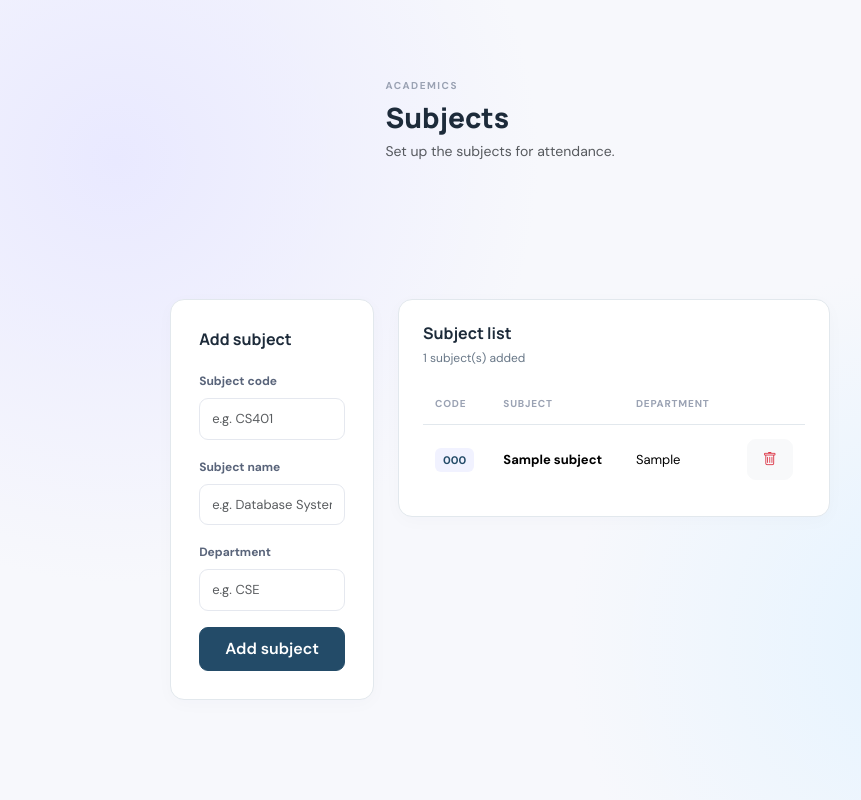
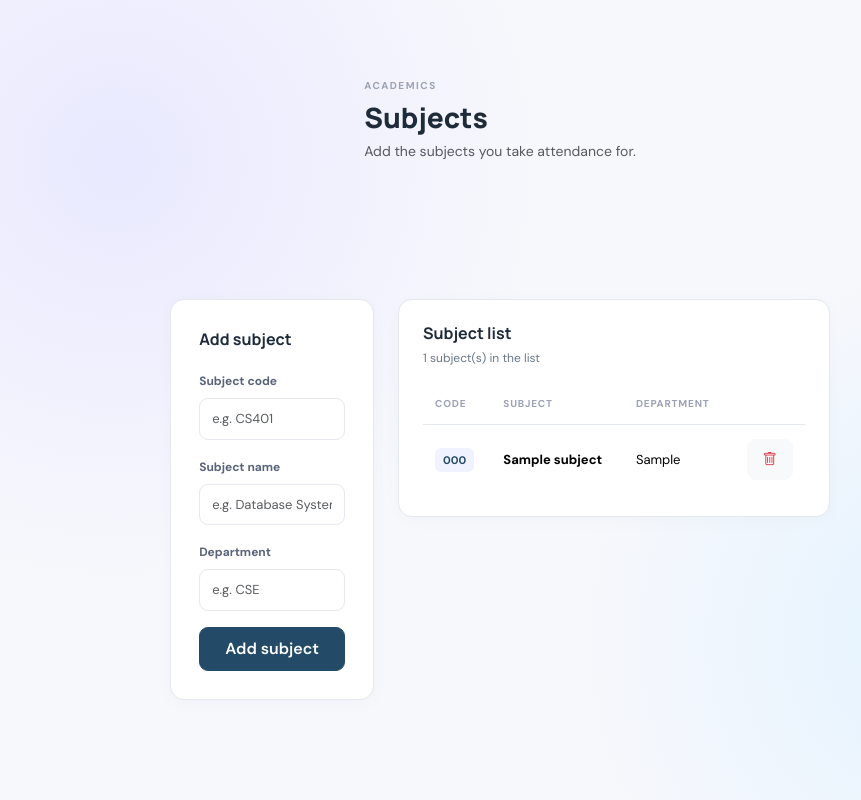
Before and after one commit to vasu925/Student-attendance-system-main, a Flask app: template templates/subjects.html in a window 1280 px wide. Shown: the whole page, without its empty margins (140-1001 px from the left). Run offline with Flask 3, Linux system fonts and the light colour scheme; the template is opened without the code that fills it: values that come from a table or form of the project are taken from there, others are empty; tables that the repository leaves empty hold one stand-in row (values such as "Sample post"); some libraries are stand-ins or nearby versions.

Commit message:
Polish interface wording for a clearer, more natural experience

```diff
--- a/templates/subjects.html
+++ b/templates/subjects.html
@@ -1,4 +1,4 @@
 {% extends "base.html" %}{% block title %}Subjects{% endblock %}{% block content %}
-<div class="page-heading"><div><p class="eyebrow">ACADEMICS</p><h1>Subjects</h1><p class="text-muted">Set up the subjects for attendance.</p></div></div>
+<div class="page-heading"><div><p class="eyebrow">ACADEMICS</p><h1>Subjects</h1><p class="text-muted">Add the subjects you take attendance for.</p></div></div>
 <div class="row g-4"><div class="col-lg-4"><div class="panel form-panel"><h2 class="section-title">Add subject</h2><form method="post"><input type="hidden" name="csrf_token" value="{{ csrf_token() }}"><div class="mb-3"><label class="form-label">Subject code</label><input class="form-control" name="code" required placeholder="e.g. CS401"></div><div class="mb-3"><label class="form-label">Subject name</label><input class="form-control" name="name" required placeholder="e.g. Database Systems"></div><div class="mb-3"><label class="form-label">Department</label><input class="form-control" name="department" required placeholder="e.g. CSE"></div><button class="btn btn-primary w-100">Add subject</button></form></div></div>
-<div class="col-lg-8"><div class="panel"><div class="panel-heading"><div><h2>Subject list</h2><p>{{ subjects|length }} subject(s) added</p></div></div><div class="table-responsive"><table class="table align-middle"><thead><tr><th>Code</th><th>Subject</th><th>Department</th><th></th></tr></thead><tbody>{% for subject in subjects %}<tr><td><span class="roll-chip">{{ subject.code }}</span></td><td><strong>{{ subject.name }}</strong></td><td>{{ subject.department }}</td><td class="text-end"><form method="post" action="{{ url_for('delete_subject', subject_id=subject.id) }}" onsubmit="return confirm('Delete this subject and its attendance records?')"><input type="hidden" name="csrf_token" value="{{ csrf_token() }}"><button class="btn btn-sm btn-light text-danger"><i class="bi bi-trash"></i></button></form></td></tr>{% else %}<tr><td colspan="4" class="empty-state">No subjects added yet.</td></tr>{% endfor %}</tbody></table></div></div></div></div>{% endblock %}
+<div class="col-lg-8"><div class="panel"><div class="panel-heading"><div><h2>Subject list</h2><p>{{ subjects|length }} subject(s) in the list</p></div></div><div class="table-responsive"><table class="table align-middle"><thead><tr><th>Code</th><th>Subject</th><th>Department</th><th></th></tr></thead><tbody>{% for subject in subjects %}<tr><td><span class="roll-chip">{{ subject.code }}</span></td><td><strong>{{ subject.name }}</strong></td><td>{{ subject.department }}</td><td class="text-end"><form method="post" action="{{ url_for('delete_subject', subject_id=subject.id) }}" onsubmit="return confirm('Delete this subject and its attendance records?')"><input type="hidden" name="csrf_token" value="{{ csrf_token() }}"><button class="btn btn-sm btn-light text-danger"><i class="bi bi-trash"></i></button></form></td></tr>{% else %}<tr><td colspan="4" class="empty-state">No subjects here yet. Add the first subject using the form.</td></tr>{% endfor %}</tbody></table></div></div></div></div>{% endblock %}
```
